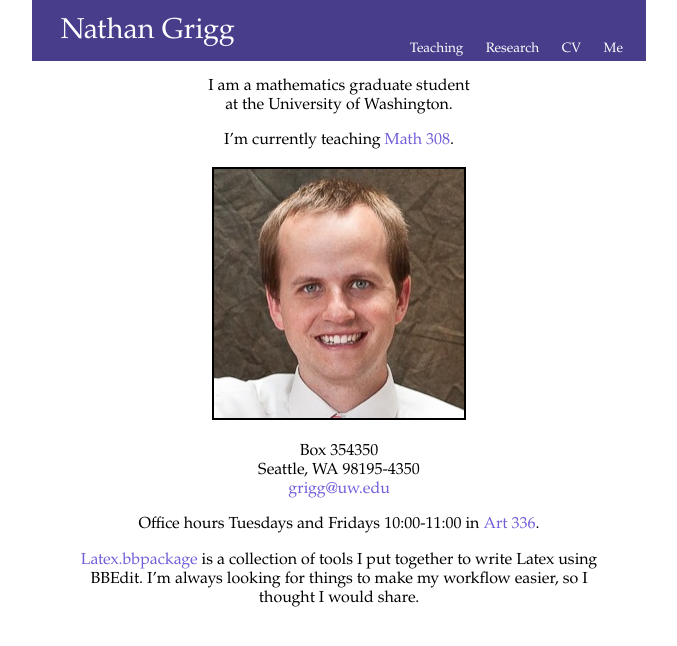
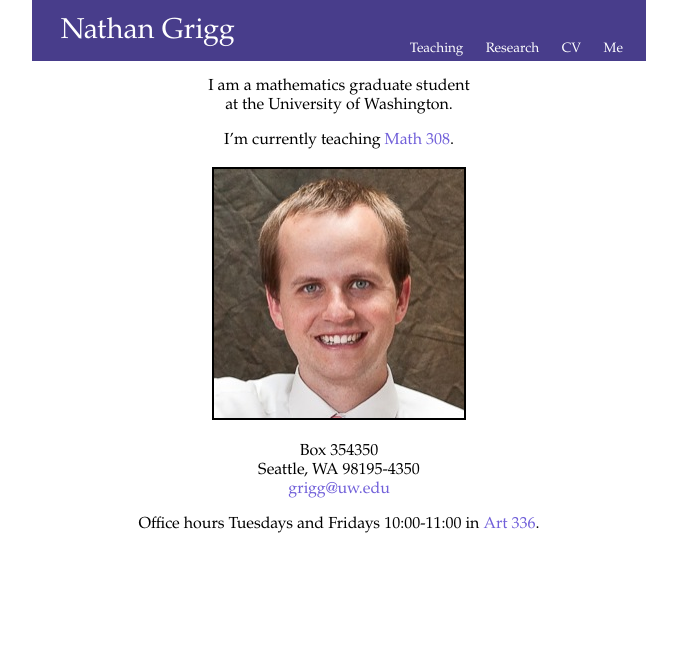
Before and after one commit to nathangrigg/website, a Jekyll site: the page built from index.md, in a window 1280 px wide. Shown: the top 646 px of the page, without its empty margins (301-978 px from the left). Built offline with Jekyll 4.4.1, drawn with Linux system fonts in a browser that asks for light colours; Markdown is read by kramdown in place of the engine named in the settings.

Commit message:
Remove Latex.bbpackage plug from main page

```diff
--- a/index.md
+++ b/index.md
@@ -21,6 +21,4 @@ Seattle, WA 98195-4350<br/>
 
 <p>{% include office-hours.html %}</p>
 
-<p><a href="http://nb.nathanamy.org/latex-bbpackage/">Latex.bbpackage</a> is a collection of tools I put together to write Latex using BBEdit. I’m always looking for things to make my workflow easier, so I thought I would share.</p>
-
 </div>
```
